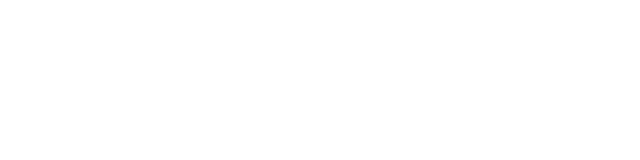
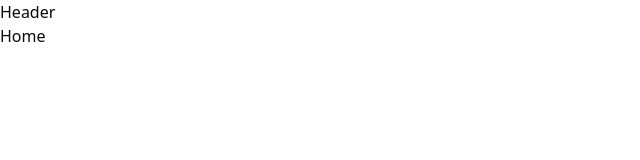
Before and after one commit to SanketTheCodeCrafter/Ecommerce-App, a React (Vite) app in the folder client/: page /shop/home in a window 1280 px wide. Before the commit this address had no page. Shown: the top 160 px of the page, without its empty margins (0-640 px from the left). Built offline with nearby package versions, Linux system fonts and the light colour scheme.

Commit message:
Add shopping view components and routing
- Implemented ShopLayout with a common header and outlet for nested routes.
- Added routes for account, checkout, home, and listing pages.
- Created NotFound component for handling undefined routes.

```diff
--- a/client/src/App.jsx
+++ b/client/src/App.jsx
@@ -8,6 +8,12 @@
 import Features from "./pages/AdminView/Features";
 import Orders from "./pages/AdminView/Orders";
 import Products from "./pages/AdminView/Products";
+import ShopLayout from "./components/ShoppingView/ShopLayout";
+import NotFound from "./pages/NotFound/NotFound";
+import Account from "./pages/ShoppingView/Account";
+import CheckOut from "./pages/ShoppingView/CheckOut";
+import Home from "./pages/ShoppingView/Home";
+import Listing from "./pages/ShoppingView/Listing";
 
 
 function App() {
@@ -25,6 +31,13 @@
           <Route path="orders" element={<Orders />}/>
           <Route path="products" element={<Products />}/>
         </Route>
+        <Route path="/shop" element={<ShopLayout />}>
+            <Route path="account" element={<Account />}/>
+            <Route path="checkout" element={<CheckOut />}/>
+            <Route path="home" element={<Home />}/>
+            <Route path="listing" element={<Listing />}/>
+        </Route>
+        <Route path="*" element={<NotFound />}></Route>
       </Routes>
      </div>
   )
--- /dev/null
+++ b/client/src/components/ShoppingView/Header.jsx
@@ -0,0 +1,9 @@
+import React from 'react'
+
+const Header = () => {
+  return (
+    <div>Header</div>
+  )
+}
+
+export default Header
--- /dev/null
+++ b/client/src/components/ShoppingView/ShopLayout.jsx
@@ -0,0 +1,17 @@
+import React from 'react'
+import { Outlet } from 'react-router-dom'
+import Header from './Header'
+
+const ShopLayout = () => {
+  return (
+    <div className='flex flex-col bg-white overflow-hidden'>
+        {/* common header */}
+        <Header />
+        <main className='flex flex-col w-full'>
+            <Outlet />
+        </main>
+    </div>
+  )
+}
+
+export default ShopLayout
--- /dev/null
+++ b/client/src/pages/NotFound/NotFound.jsx
@@ -0,0 +1,9 @@
+import React from 'react'
+
+const NotFound = () => {
+  return (
+    <div>Page doesn't exist!</div>
+  )
+}
+
+export default NotFound
--- /dev/null
+++ b/client/src/pages/ShoppingView/Account.jsx
@@ -0,0 +1,9 @@
+import React from 'react'
+
+const Account = () => {
+  return (
+    <div>Account</div>
+  )
+}
+
+export default Account
--- /dev/null
+++ b/client/src/pages/ShoppingView/CheckOut.jsx
@@ -0,0 +1,9 @@
+import React from 'react'
+
+const CheckOut = () => {
+  return (
+    <div>CheckOut</div>
+  )
+}
+
+export default CheckOut
--- /dev/null
+++ b/client/src/pages/ShoppingView/Home.jsx
@@ -0,0 +1,9 @@
+import React from 'react'
+
+const Home = () => {
+  return (
+    <div>Home</div>
+  )
+}
+
+export default Home
--- /dev/null
+++ b/client/src/pages/ShoppingView/Listing.jsx
@@ -0,0 +1,9 @@
+import React from 'react'
+
+const Listing = () => {
+  return (
+    <div>Listing</div>
+  )
+}
+
+export default Listing
```
